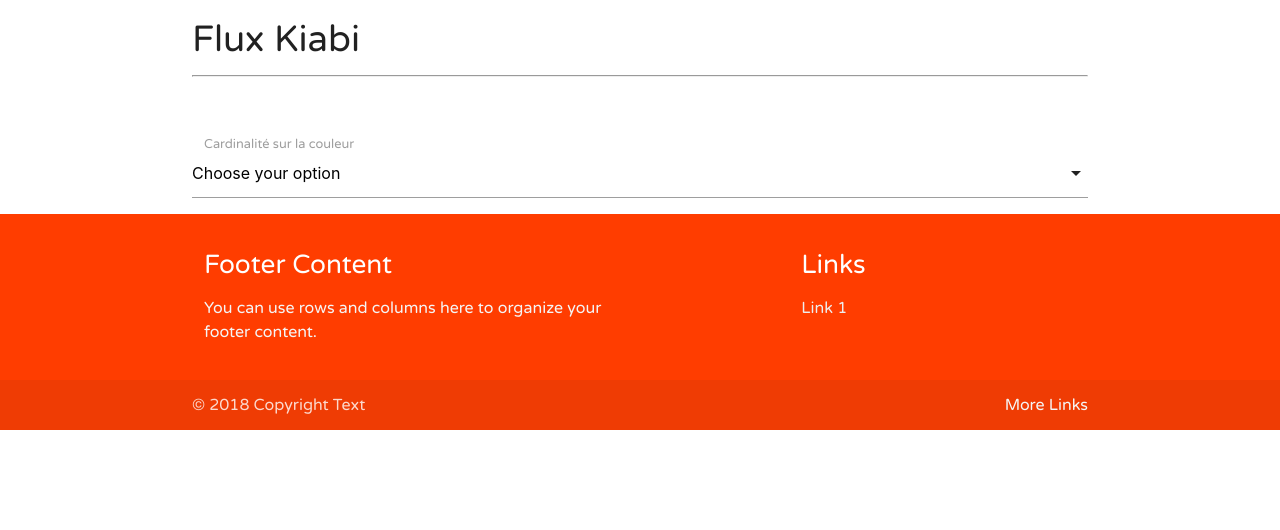
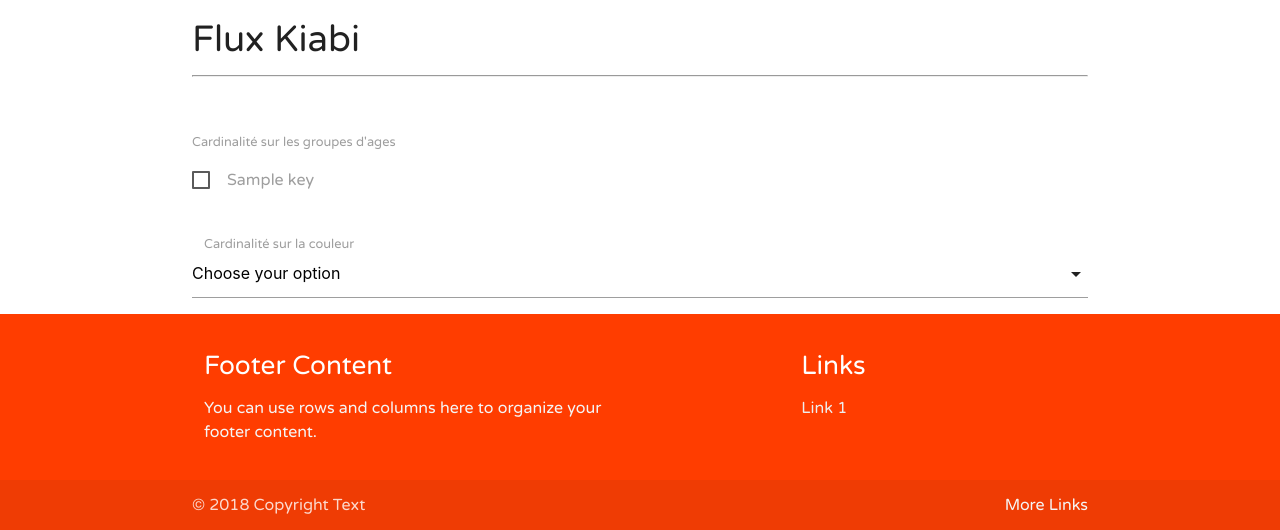
Before and after one commit to gamugamu/bulkerCSV, a Flask app: template templates/test_documentation.html in a window 1280 px wide. Shown: the part 336-866 px from the top of the page. Before the commit the page ends 766 px from the top, so only its background shows below. Run offline with Flask 2, Linux system fonts and the light colour scheme; the template is opened without the code that fills it: most values are stand-ins (such as "Sample title", 1, 10 or a date in 2020); some libraries are stand-ins or nearby versions.

Commit message:
preparative npm

```diff
--- a/app.py
+++ b/app.py
@@ -10,14 +10,26 @@
 @app.route('/')
 def home():
     # basi request test elasticpath
-    res = es.search(index="kiabi", body={"size":0, "aggs" : { "result" : { "terms" : { "field" : "color.keyword", "size": 10}}}})
-    print(res["aggregations"]["result"]["buckets"])
+    res         = es.search(index="kiabi", body={"size":0, "aggs" : {
+        "color"     : { "terms" : { "field" : "color.keyword", "size": 10}},
+        "ageGroup"  : { "terms" : { "field" : "ageGroup.keyword", "size": 10}}
+    }})
 
-    return render_template('test_documentation.html', color_agreggation=res["aggregations"]["result"]["buckets"])
+    card_colors     = res["aggregations"]["color"]["buckets"]
+    card_ageGroup   = res["aggregations"]["ageGroup"]["buckets"]
+
+    return render_template('test_documentation.html',
+        color_cardinality       = card_colors,
+        ageGroup_cardinality    = card_ageGroup)
 
 @app.route('/match', methods=['POST'])
 def match():
-    # simple matching test
+    # simple matching test (AND)
     args    = request.json.get("value")
-    res     = es.search(index="kiabi", body={ "size":50, "query": { "match" : args}})
+    match   = []
+    for key, value in args.items():
+        match.append({ "match" : {key : value} })
+
+    query   = { "bool": { "must" : match } }
+    res     = es.search(index="kiabi", body={ "size":50, "query": query})
     return jsonify(res["hits"]["hits"])
--- a/static/doc.js
+++ b/static/doc.js
@@ -16,8 +16,9 @@
   methods: {
      mouseOver: function(e){
        var idx = e.target.alt
-
+       if(this.products[idx]){
          console.log(this.products[idx]._source);
+      }
      }
   },
 })
@@ -26,27 +27,39 @@
   el: '#app',
   delimiters: ['${', '}'],
   methods: {
-    change: function(e, value) {
-      //receive the value selected (return an array if is multiple)
-      console.log("changedValue", e.target.value, this.$refs.productlist)
-      //console.log(this.$refs.value);
-      var arg   = { "color" : e.target.value }
+    ageChange: function(e, value) {
+      if(e.target.checked){
+        this.elastic_filter["ageGroup"] = e.target.value
+      }else{
+        delete this.elastic_filter["ageGroup"]
+      }
+      this.axio_call(this.elastic_filter)
+    },
+    colorChange: function(e, value) {
+      this.elastic_filter["color"] = e.target.value
+      this.axio_call(this.elastic_filter)
+    },
+    // fait la requete elasticpath pour retrouver les produits filtrés
+    axio_call: function(arg){
       var _this = this
-
+      // refuse l'appel si vide.
+      if( Object.keys(arg).length){
         axios.post('match', {
           value: arg
         })
         .then(function (response) {
           console.log("response", response, "data: ", response.data);
-        console.log("---> ", _this.$refs.productlist.products );
+          // ne change pas
           _this.$refs.productlist.products = response.data
         })
         .catch(function (error) {
           console.log("error:", error);
         });
       }
+    }
   },
   data:{
+    elastic_filter:{}
   },
   watch: {
     }
@@ -54,4 +67,3 @@
 
 var elem      = document.querySelector('select');
 var instance  = M.FormSelect.init(elem);
-console.log("done");
--- a/templates/test_documentation.html
+++ b/templates/test_documentation.html
@@ -6,12 +6,8 @@
   <meta name="description" content="The HTML5 Herald">
   <meta name="author" content="SitePoint">
   <meta name="viewport" content="width=device-width, initial-scale=1.0"/>
-  <script src="https://unpkg.com/v-tooltip"></script>
-  <script src="https://cdn.jsdelivr.net/npm/vue/dist/vue.js"></script>
-  <script src="https://cdn.jsdelivr.net/npm/curl-parser-js@0.0.3/dist/parse-curl-js.js"></script>
+  <script src="https://cdnjs.cloudflare.com/ajax/libs/vue/2.5.16/vue.js"></script>
   <link rel="stylesheet" href="https://cdnjs.cloudflare.com/ajax/libs/materialize/1.0.0-beta/css/materialize.min.css">
-  <link rel="stylesheet" href="https://cdn.jsdelivr.net/npm/prismjs@1.13.0/themes/prism-tomorrow.css"></script>
-  <link rel="stylesheet" href="https://cdn.jsdelivr.net/npm/prismjs@1.13.0/plugins/line-numbers/prism-line-numbers.css"></script>
   <link href="https://fonts.googleapis.com/icon?family=Material+Icons" rel="stylesheet">
 </head>
 
@@ -33,10 +29,26 @@
       <div id="app">
       </br>
       </br>
+
+      <div>
+        <label>Cardinalité sur les groupes d'ages</label>
+        <form action="#">
+          {% for dict_item in ageGroup_cardinality %}
+            <p>
+              <label>
+                <input type="checkbox" value="{{dict_item['key']}}" @change="ageChange($event)"/>
+                <span>{{dict_item['key']}}</span>
+              </label>
+            </p>
+          {% endfor %}
+        </form>
+      </div>
+      </br>
+
         <div class="input-field col s12">
-          <select multiple @change="change($event)">
+          <select multiple @change="colorChange($event)">
             <option  ref="criteria" disabled selected>Choose your option</option>
-            {% for dict_item in color_agreggation %}
+            {% for dict_item in color_cardinality %}
                 <option value="{{dict_item['key']}}">{{dict_item['key']}} - {{dict_item['doc_count']}}</option>
             {% endfor %}
           </select>
@@ -73,8 +85,6 @@
     </div>
 </footer>
 
-<script src="https://cdn.jsdelivr.net/npm/prismjs@1.13.0/prism.js"></script>
-<script src="https://cdn.jsdelivr.net/npm/prismjs@1.13.0/plugins/line-numbers/prism-line-numbers.min.js"></script>
 <script src="https://cdnjs.cloudflare.com/ajax/libs/materialize/1.0.0-beta/js/materialize.min.js"></script>
 <script src="https://unpkg.com/axios/dist/axios.min.js"></script>
 <script src={{url_for('static', filename='doc.js')}}></script>
```
Lines whose indentation alone changed are shown as unchanged.
